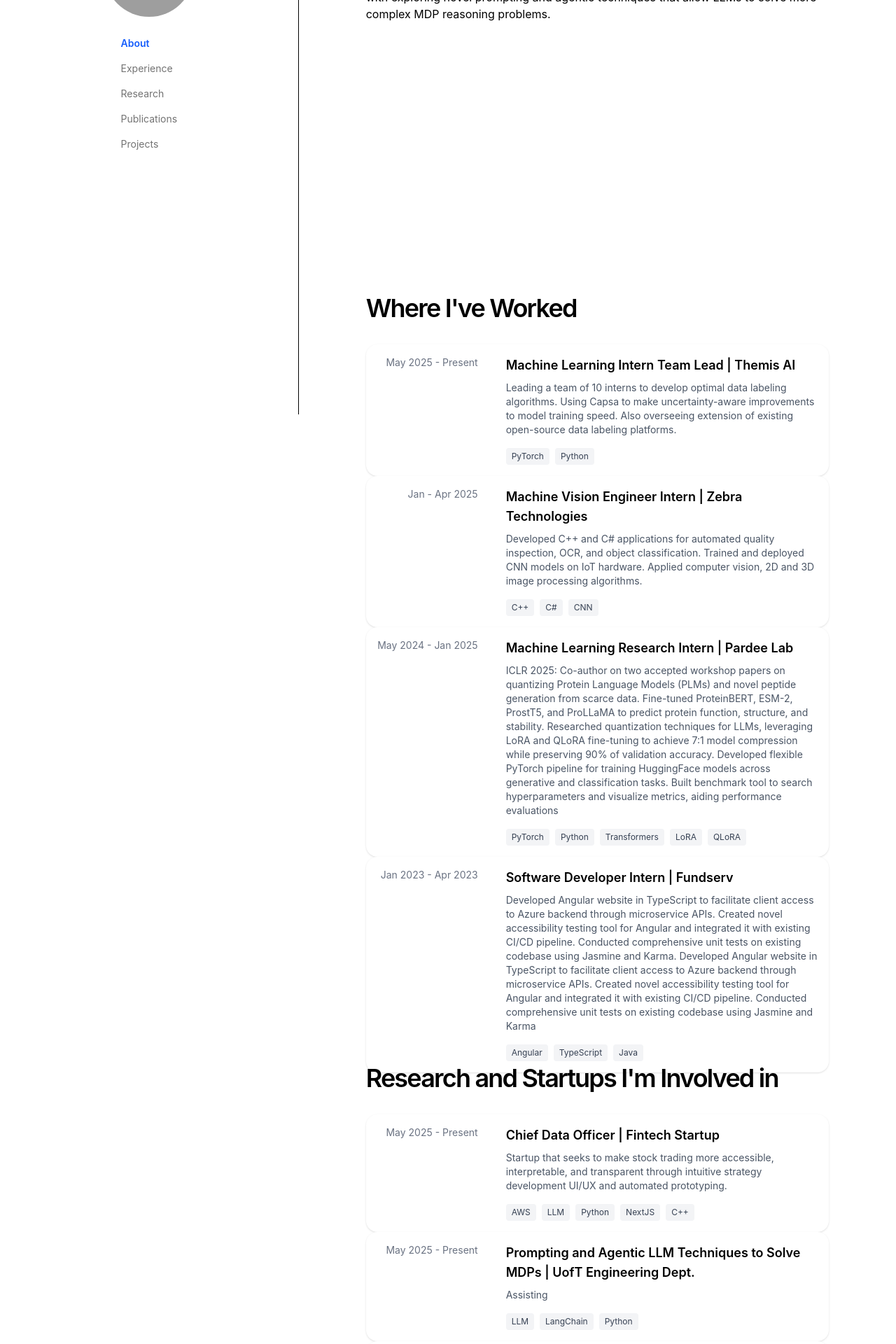
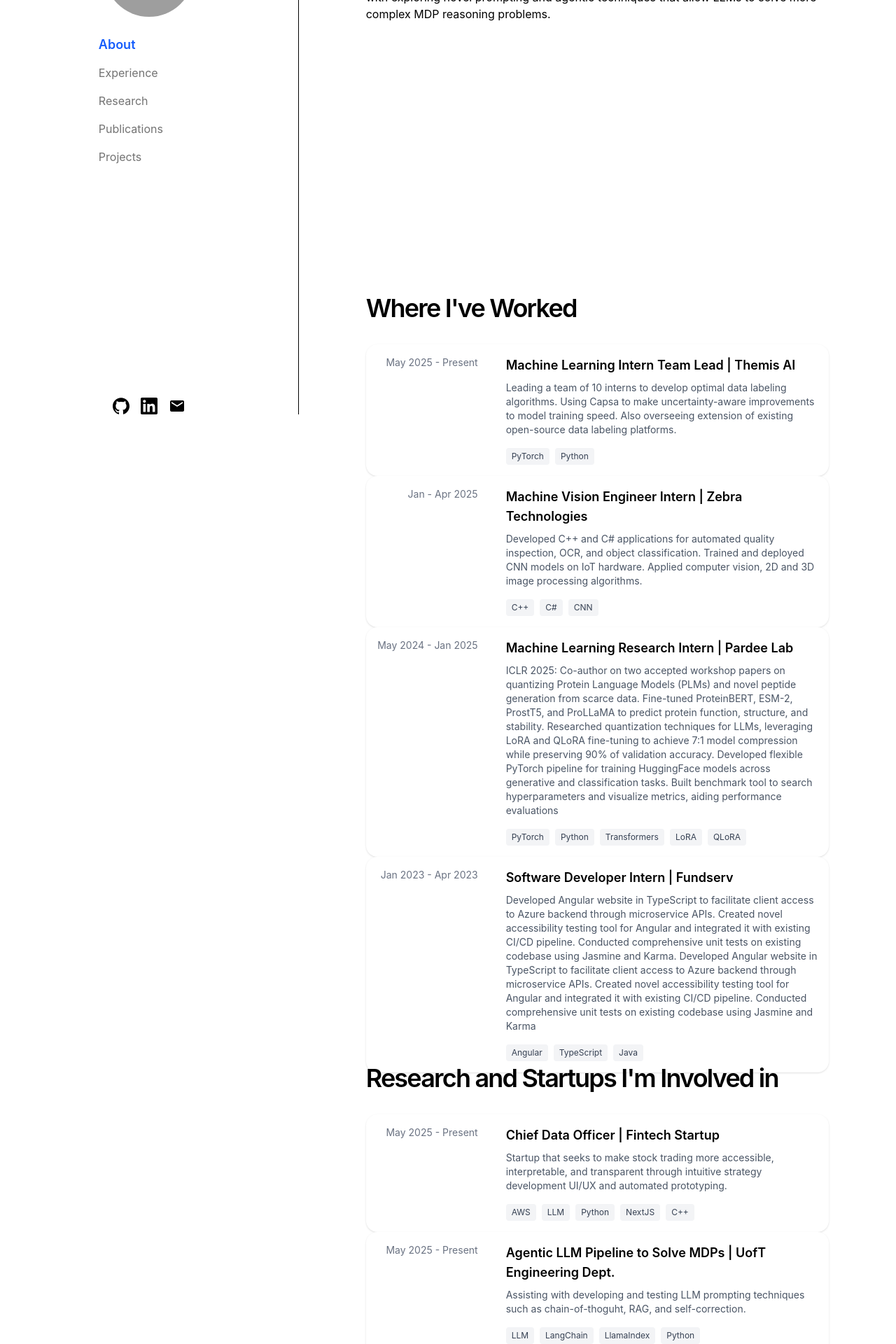
Before and after one commit to matthxie/portfolio-website, a Next.js app: page / in a window 1280 px wide. Shown: the part 1040-2960 px from the top of the page at 70% size. Built offline with nearby package versions, Linux system fonts and the light colour scheme; grey boxes are pictures that could not be loaded.

Commit message:
align elements of left panel

```diff
--- a/app/components/SidePanel.tsx
+++ b/app/components/SidePanel.tsx
@@ -1,6 +1,7 @@
 'use client'
 
 import { useActiveSection } from 'app/hooks/ActiveSelection'
+import SocialIcons from './SocialIcons'
 
 
 export default function SidePanel() {
@@ -13,22 +14,31 @@
     return (
         <aside className="w-1/3 sticky top-0 h-screen flex flex-col items-center justify-start pt-12 px-8 bg-white dark:bg-black border-r">
             <h1 className="text-4xl font-bold mb-4">Matthew Xie</h1>
-      <img src="/me.jpg" className="w-32 h-32 rounded-full mb-6" alt="Profile" />
-      <nav className="flex flex-col gap-2 text-sm">
+            <img
+                src="/app/media/IMG_2645.png"
+                className="w-32 h-32 rounded-full mb-6"
+                alt="Profile"
+            />
+
+            <nav className="flex flex-col gap-2 text-sm items-center w-full">
             {sections.map((id) => (
                 <a
                 key={id}
                 href={`#${id}`}
-            className={`transition-all px-2 py-1 rounded-md ${
+                className={`w-40 text-left transition-all px-2 py-1 rounded-md leading-6 ${
                     activeSection === id
-                ? 'text-blue-600 font-semibold'
-                : 'text-neutral-500'
+                    ? 'text-blue-600 font-semibold text-lg'
+                    : 'text-neutral-500 text-base'
                 }`}
                 >
                 {id.charAt(0).toUpperCase() + id.slice(1)}
                 </a>
             ))}
             </nav>
+
+            <div className="mt-auto pt-12">
+                <SocialIcons />
+            </div>
             </aside>
     )
 }
--- a/app/layout.tsx
+++ b/app/layout.tsx
@@ -11,7 +11,7 @@
 export const metadata: Metadata = {
   metadataBase: new URL(baseUrl),
   title: {
-    default: 'Next.js Portfolio Starter',
+    default: `Matthew Xie's Portfolio`,
     template: '%s | Next.js Portfolio Starter',
   },
   description: 'This is my portfolio.',
--- a/app/page.tsx
+++ b/app/page.tsx
@@ -84,9 +84,10 @@
   },
   {
     date: "May 2025 - Present",
-    title: "Prompting and Agentic LLM Techniques to Solve MDPs | UofT Engineering Dept.",
-    description: "Assisting ",
-    stack: ["LLM", "LangChain", "Python"],
+    title: "Agentic LLM Pipeline to Solve MDPs | UofT Engineering Dept.",
+    description: "Assisting with developing and testing LLM prompting techniques such as chain-of-thoguht, \
+                  RAG, and self-correction. ",
+    stack: ["LLM", "LangChain", "LlamaIndex", "Python"],
     githubLink: "https://github.com/yourproject"
   },
   {
```
Lines whose indentation alone changed are shown as unchanged.
